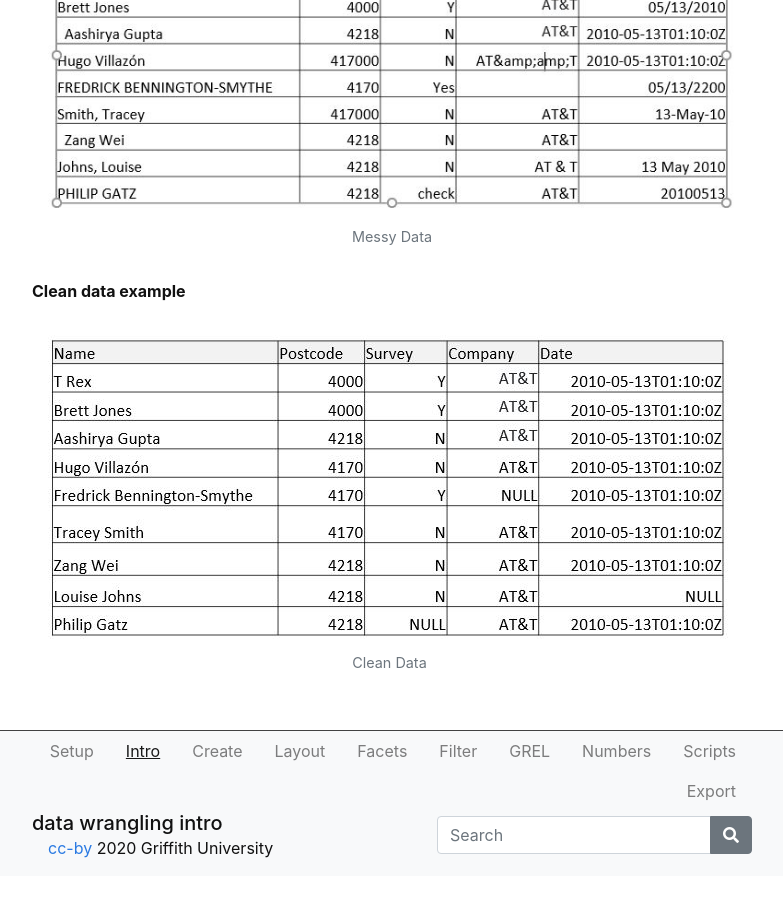
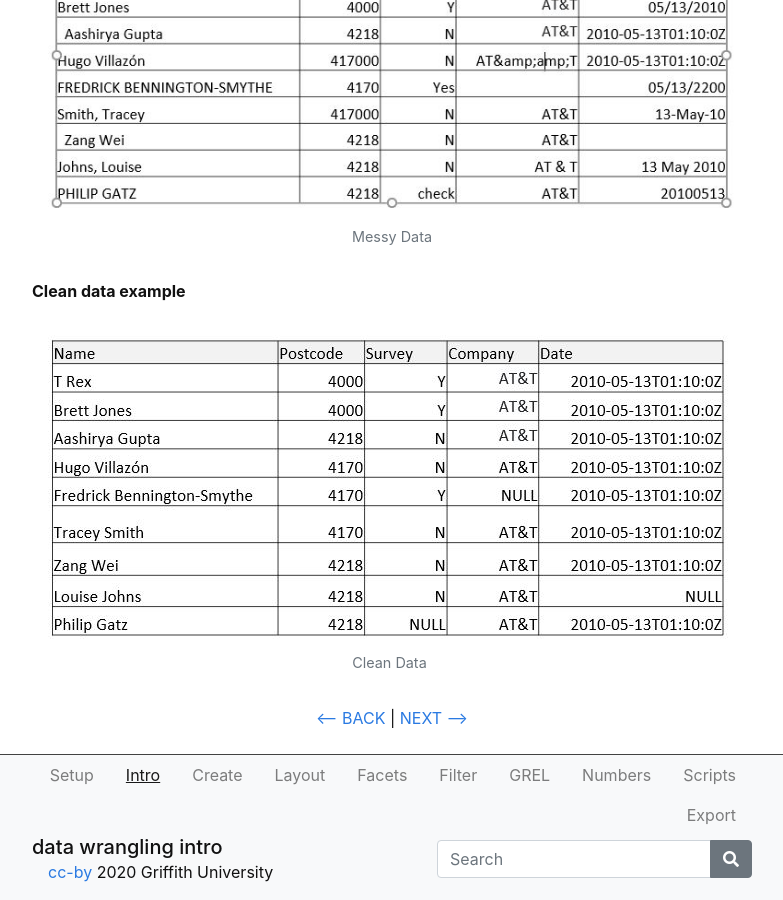
Before and after one commit to GULibrarySandbox/intro-data-wrangle, a Jekyll site: the page built from content/1-intro.md, in a window 1280 px wide and 900 px high, scrolled down 2107 px. Shown: the whole window, without its empty margins (248-1031 px from the left). Built offline with Jekyll 4.4.1, drawn with Linux system fonts in a browser that asks for light colours; before the commit the page ends 2983 px from its top, so only the background shows below that.

Commit message:
Update 1-intro.md
Added next and back links

```diff
--- a/content/1-intro.md
+++ b/content/1-intro.md
@@ -54,3 +54,9 @@ Explore the two figures below to see examples of messy and clean tabular data.
 
 **Clean data example**
 {% include figure.html img="TidyData.JPG" alt="Clean Data" caption="Clean Data" width="100%" %}
+
+
+<p align="center">
+  <a href="https://griffithunilibrary.github.io/intro-data-wrangle/content/0-setup.html"><-- BACK</a> |
+  <a href="https://griffithunilibrary.github.io/intro-data-wrangle/content/2-lesson.html">NEXT --></a>
+</p>
```
